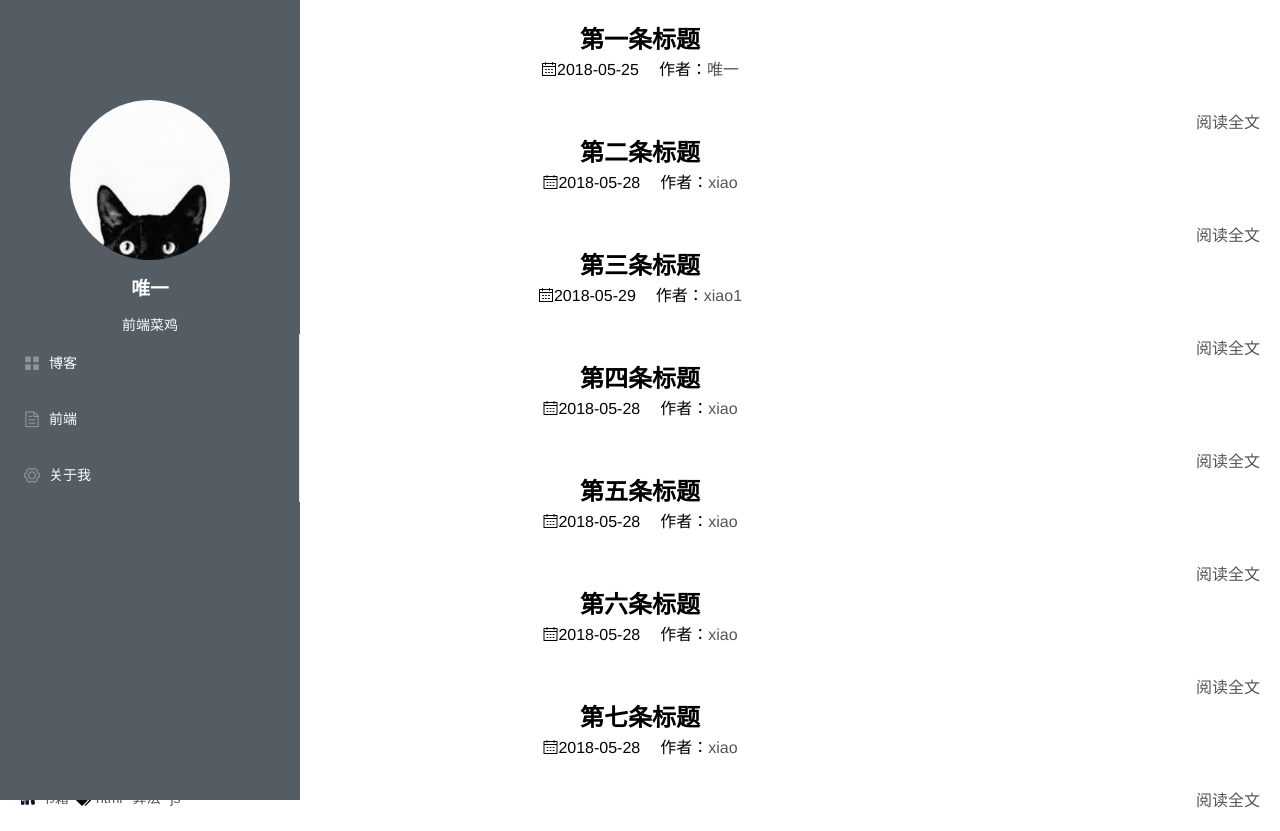
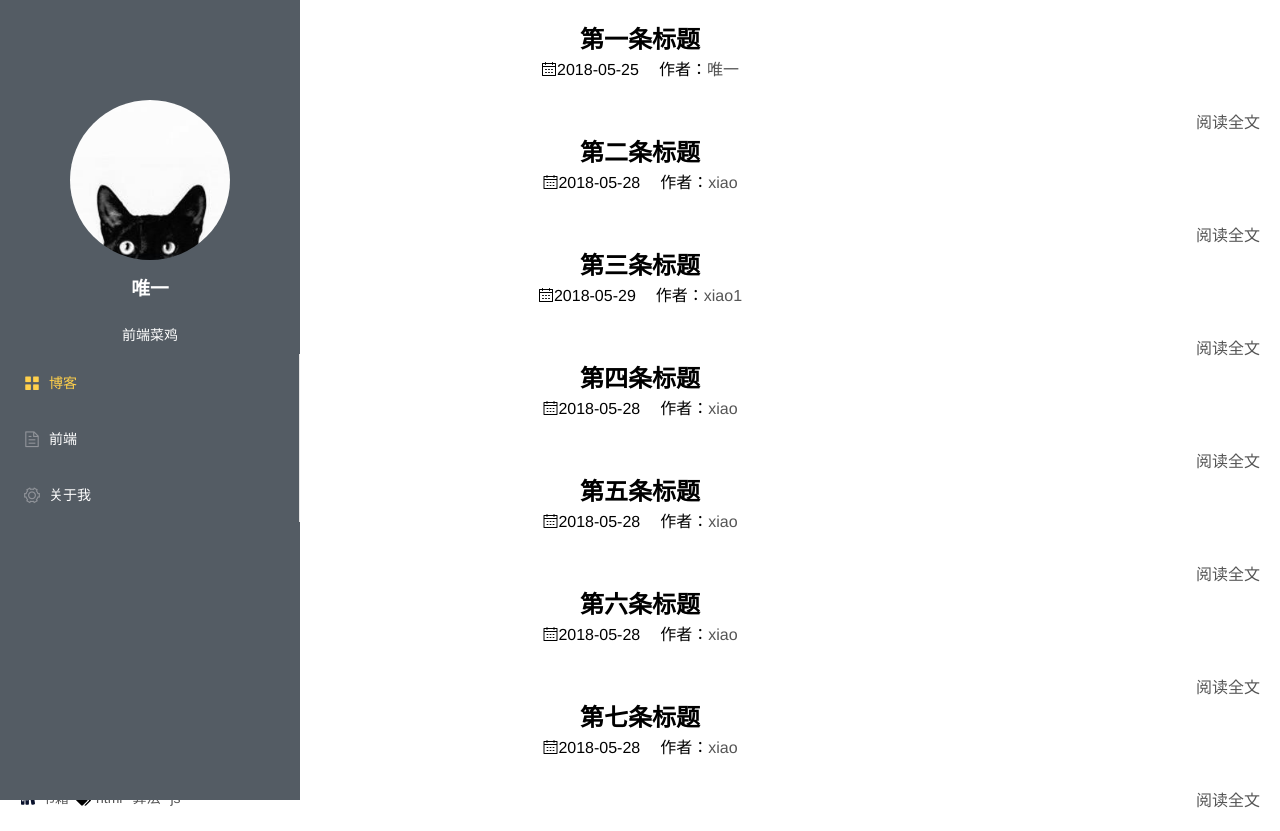
Before and after one commit to webgwy/blogs, a Vue app: page /#/articlelist in a window 1280 px wide. Built offline with nearby package versions, Linux system fonts and the light colour scheme.

Commit message:
'前端'

```diff
--- a/src/App.vue
+++ b/src/App.vue
@@ -7,27 +7,28 @@
              <h3 v-text="author"></h3>
              <p v-text="authorTag"></p>
           </div>
-          <el-menu class="el-menu-vertical-demo" text-color="#fff"  background-color="#545c64" active-text-color="#ffd04b">
-            <router-link to="/articlelist">
-                <el-menu-item index="1">
+          <el-menu
+          default-active="/articlelist"
+          class="el-menu-vertical-demo"
+          router
+          background-color="#545c64"
+          text-color="#fff"
+          active-text-color="#ffd04b">
+                <el-menu-item index="/articlelist">
                   <i class="el-icon-menu"></i>
                   <span slot="title">博客</span>
                 </el-menu-item>
-            </router-link>
-            <router-link to="/favorite">
-                <el-menu-item index="2">
+                <el-menu-item index="/favorite">
                   <i class="el-icon-document"></i>
                   <span slot="title">前端</span>
-            </el-menu-item>
-            </router-link>
-            <el-menu-item index="3">
-              <i class="el-icon-setting"></i>
-              <span slot="title">关于我</span>
-            </el-menu-item>
+                </el-menu-item>
+                <el-menu-item index="aboutme">
+                  <i class="el-icon-setting"></i>
+                  <span slot="title">关于我</span>
+                </el-menu-item>
           </el-menu>
         </el-aside>
         <el-main>
-         <!-- <favorite></favorite> -->
          <router-view></router-view>
         </el-main>
     </el-container>
@@ -36,7 +37,6 @@
 </template>
 
 <script>
-// import router from 'vue-router'
 import articlelist from './components/articlelist'
 import favorite from './components/favorite'
 export default {
@@ -66,7 +66,7 @@ html,body{height: 100%;}
 .el-container{height: 100%;position: relative;}
 .author{color: #fff;}
 .author h3{line-height: 50px;}
-.author p{font-size: 14px;}
+.author p{font-size: 14px;padding: 10px 0;}
 .author img{width: 160px;height: 160px;border-radius: 50%;}
 .el-aside{position: fixed;background: #545c64;padding-top: 100px;height: 100%;z-index: 999;}
 .el-main{position: absolute;right:0;top:0;padding-left: 320px;width: 100%;z-index: 1;}
--- a/src/main.js
+++ b/src/main.js
@@ -11,7 +11,6 @@ Vue.use(ElementUI);
 Vue.prototype.$axios = axios
 
 Vue.config.productionTip = false;
-
 /* eslint-disable no-new */
 new Vue({
   el: '#app',
```
Also changed, not shown: static/img/404.svg (added).
